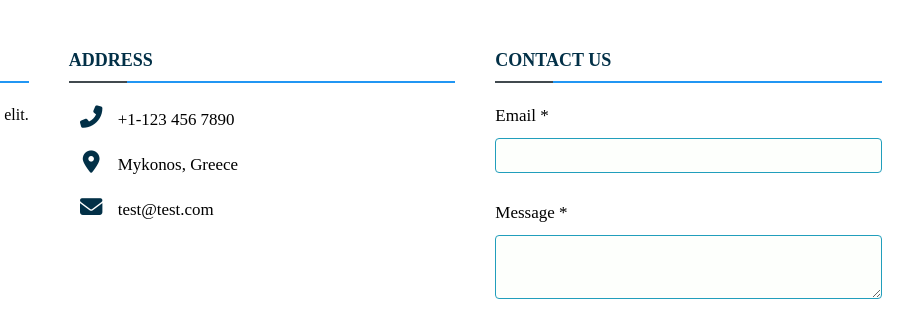
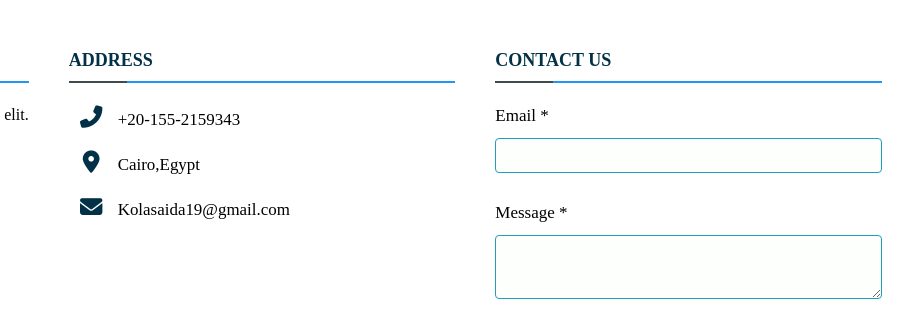
Before and after one commit to nebo2000/coursera-test, a plain HTML site: page index.html in a window 1280 px wide. Shown: the part 5213-5533 px from the top of the page, 378-1280 px from the left. Drawn offline with Linux system fonts and the light colour scheme; a script that the page names is missing.

Commit message:
changing in address

```diff
--- a/index.html
+++ b/index.html
@@ -139,15 +139,15 @@
         <div class="content">
 <div class="place">
   <span class="fas fa-phone-alt"></span>
-  <span class="text">+1-123 456 7890</span>
+  <span class="text">+20-155-2159343</span>
 </div>
 <div class="phone">
   <span class="fas fa-map-marker-alt"></span>
-  <span class="text">Mykonos, Greece</span>
+  <span class="text">Cairo,Egypt</span>
 </div>
 <div class="email">
   <span class="fas fa-envelope"></span>
-  <span class="text">test@test.com</span>
+  <span class="text">Kolasaida19@gmail.com</span>
 </div>
       </div>
     </div>
```
